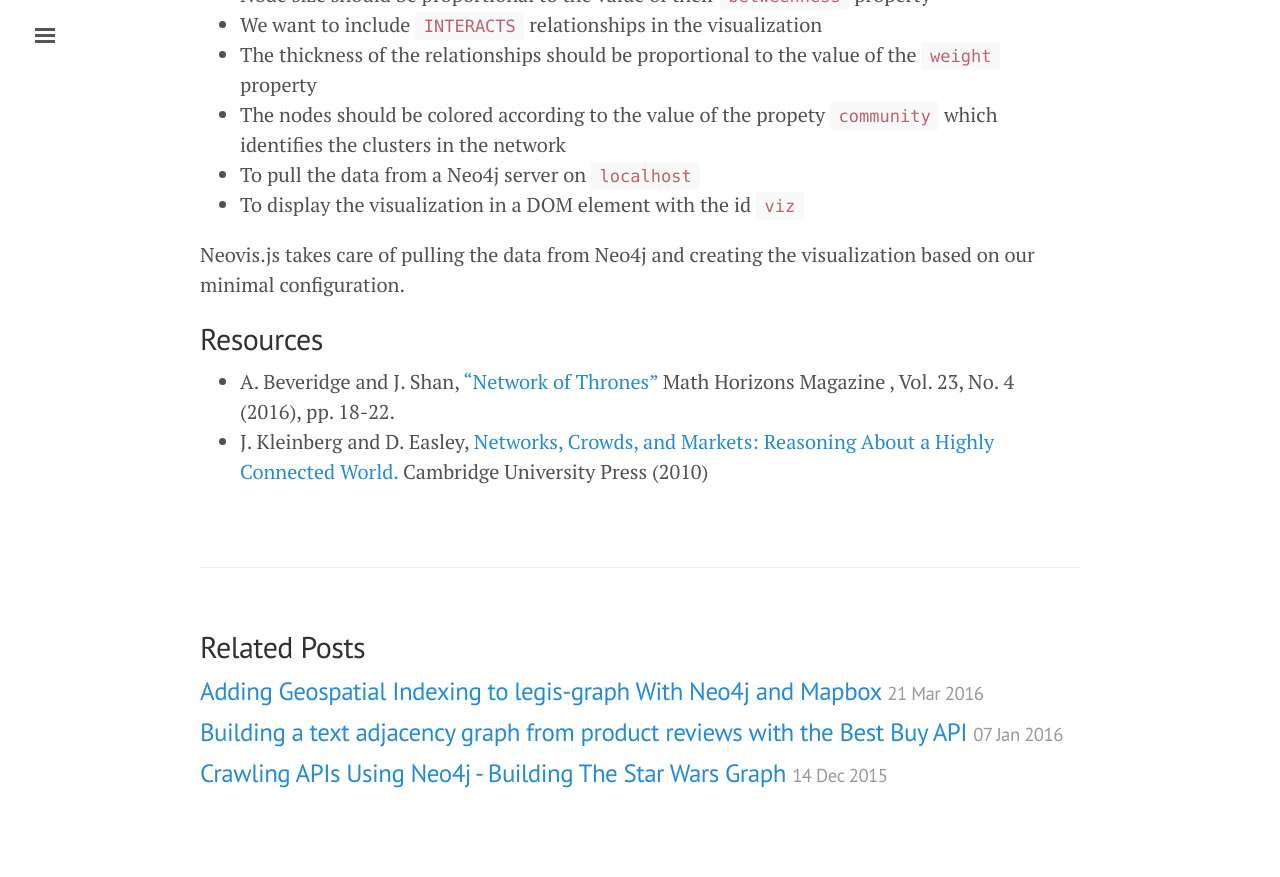
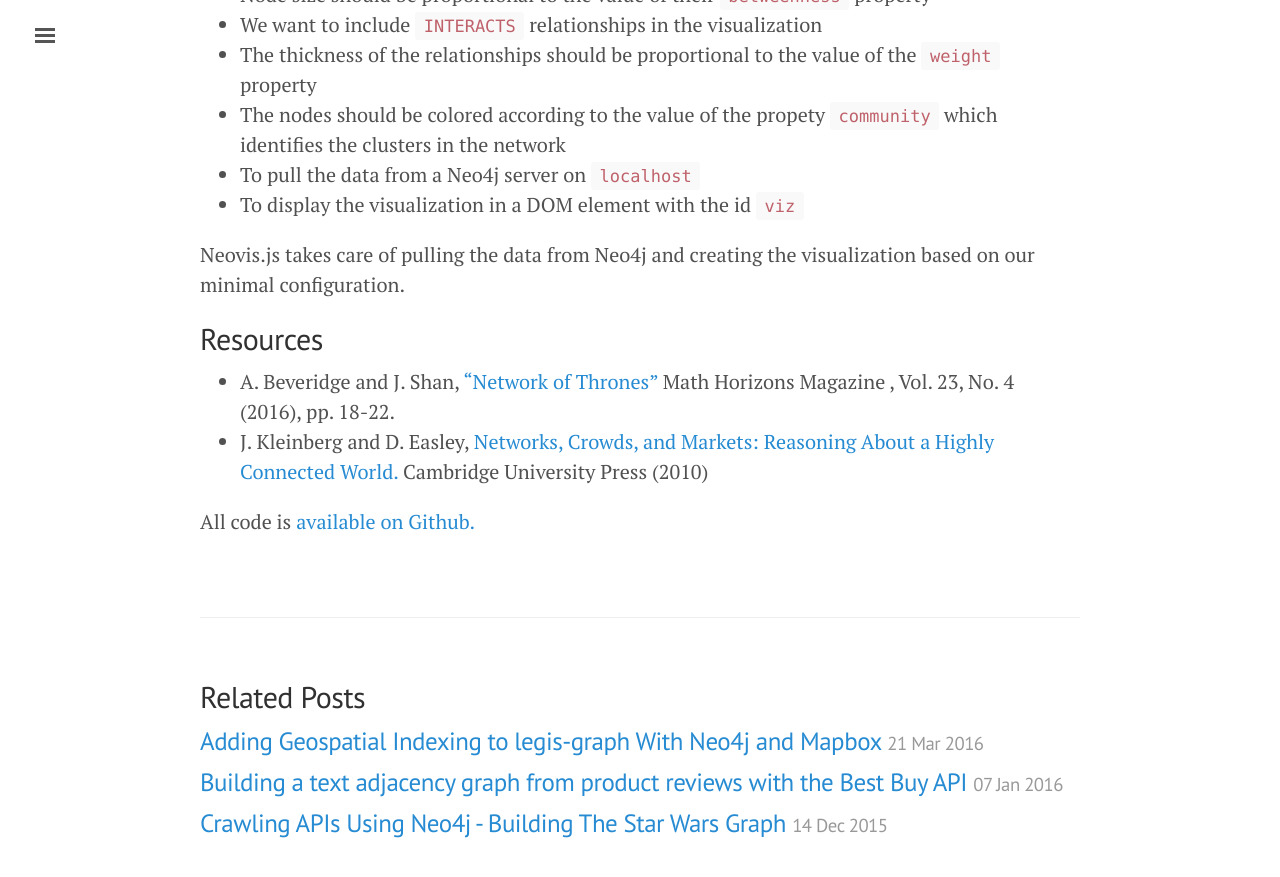
Before and after one commit to johnymontana/johnymontana.github.io, a Jekyll site: the page built from _posts/2016-06-26-graph-of-thrones-neo4j-social-network-analysis.md, in a window 1280 px wide and 900 px high, scrolled down 17980 px. Shown: the top 877 px of the window. Built offline with Jekyll 4.4.1, drawn with Linux system fonts in a browser that asks for light colours; comment, search, counter and statistics services are not loaded; before the commit the page ends 18830 px from its top, so only the background shows below that.

Commit message:
add link to teh codez

```diff
--- a/_posts/2016-06-26-graph-of-thrones-neo4j-social-network-analysis.md
+++ b/_posts/2016-06-26-graph-of-thrones-neo4j-social-network-analysis.md
@@ -585,6 +585,9 @@ Neovis.js takes care of pulling the data from Neo4j and creating the visualizati
 * A. Beveridge and J. Shan, ["Network of Thrones"](http://www.maa.org/sites/default/files/pdf/Mathhorizons/NetworkofThrones%20%281%29.pdf) Math Horizons Magazine , Vol. 23, No. 4 (2016), pp. 18-22.
 * J. Kleinberg and D. Easley, [Networks, Crowds, and Markets: Reasoning About a Highly Connected World.](https://www.cs.cornell.edu/home/kleinber/networks-book/)  Cambridge University Press (2010)
 
+
+All code is [available on Github.](https://github.com/johnymontana/graph-of-thrones/blob/master/network-of-thrones.ipynb)
+
 <meta name="twitter:card" content="summary_large_image">
 <meta name="twitter:site" content="@lyonwj">
 <meta name="twitter:title" content="Analyzing the Graph of Thrones - Network Analysis with Neo4j">
```
